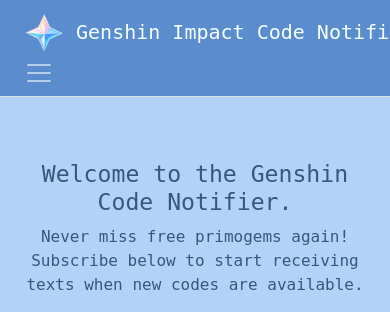
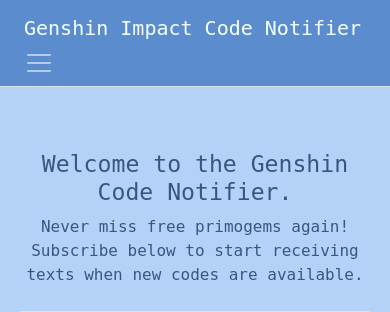
Before and after one commit to baileystarr4/Genshin-Impact-Code-Notifier, a Django app: page / in a window 390 px wide; the page is wider, and only the part inside the window is pictured. Shown: the top 312 px of that part. Run offline with Django 5.2, Linux system fonts and the light colour scheme; parts of the project's set-up code (start-up, migrations or seed data) failed here and were passed over; some web fonts are replaced.

Commit message:
Hide icon on mobile screens

```diff
--- a/website/genshin_code_notifier/templates/base.html
+++ b/website/genshin_code_notifier/templates/base.html
@@ -32,7 +32,7 @@
       <!-- nav brand / title -->
       <a class="navbar-brand m-0" href="/">
         <span class="nav_brand tw-bold white_text">
-          <img src="{% static '/images/Primogem.ico' %}" class="nav_img">
+          <img src="{% static '/images/Primogem.ico' %}" class="nav_img d-none d-lg-inline">
           Genshin Impact Code Notifier
         </span>
       </a>
@@ -50,7 +50,7 @@
       </button>
 
       <div
-        class="collapse navbar-collapse justify-content-end text-end"
+        class="collapse navbar-collapse justify-content-start text-start"
         id="navbar"
       >
         <div class="navbar-nav">
```
